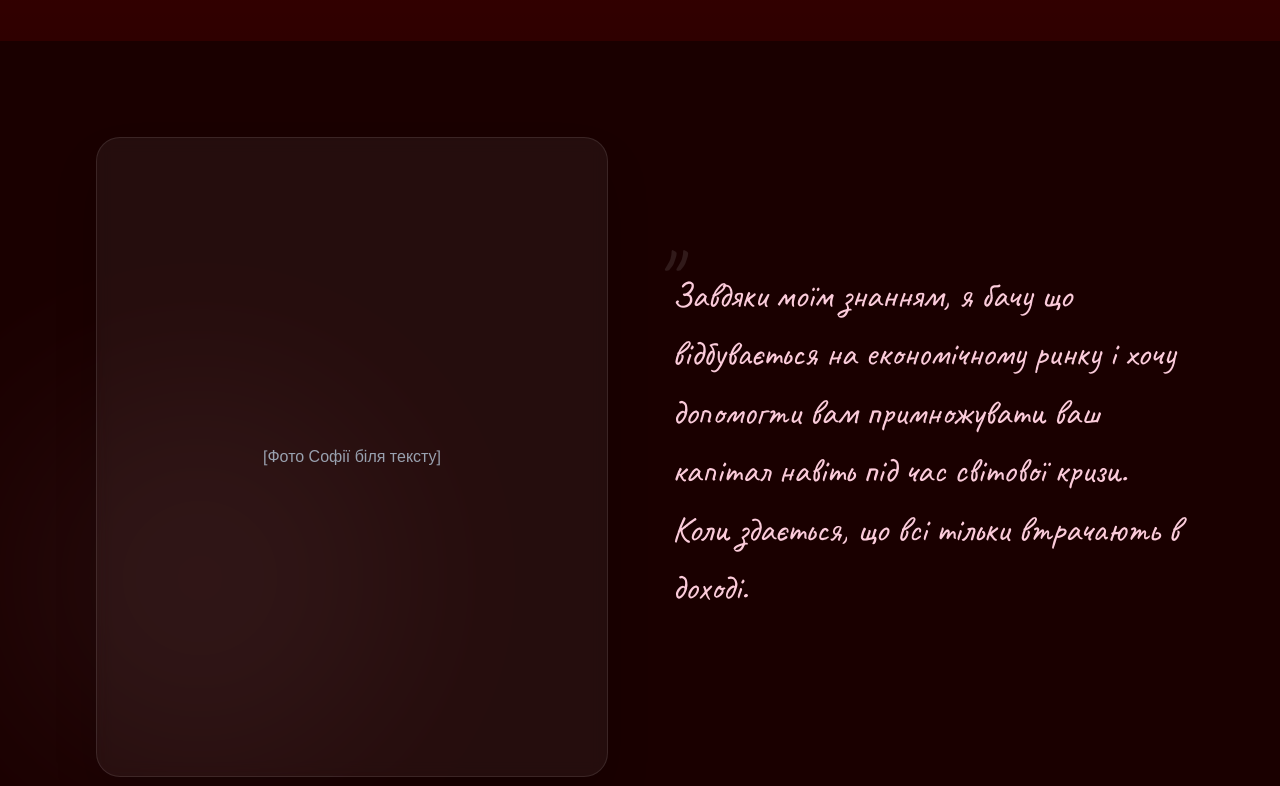
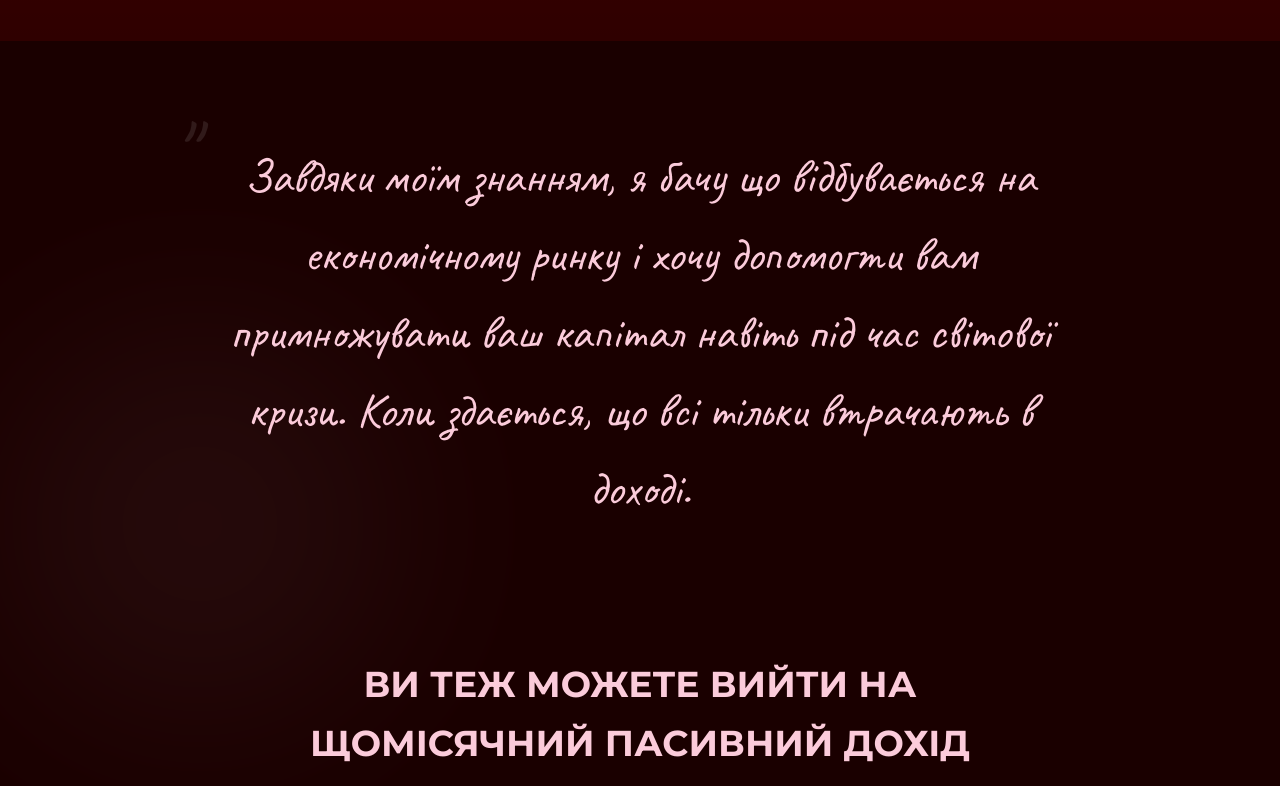
Before and after one commit to YuransiS/economica, a Next.js app: page / in a window 1280 px wide. Shown: the part 4020-4806 px from the top of the page. Built offline with nearby package versions, Linux system fonts and the light colour scheme.

Commit message:
"Update_VIP_pricing_and_pixel_tracking"

```diff
--- a/src/app/thank-you/[orderId]/page.tsx
+++ b/src/app/thank-you/[orderId]/page.tsx
@@ -1,5 +1,6 @@
 import Link from "next/link";
 import { CheckCircle2 } from "lucide-react";
+import PixelPurchaseTracking from "@/components/PixelPurchaseTracking";
 
 export default async function ThankYouPage({
   params,
@@ -28,8 +29,11 @@ export default async function ThankYouPage({
     );
   }
 
+  const purchaseValue = tariff === 'VIP' ? 49 : 19;
+
   return (
     <div className="flex min-h-screen flex-col items-center justify-center bg-[#FCFAF8] p-6 text-center">
+      <PixelPurchaseTracking value={purchaseValue} />
       <div className="w-full max-w-lg rounded-3xl bg-white p-10 shadow-xl border border-[#81D8D0]/20">
         <div className="mb-6 flex justify-center">
           <div className="rounded-full bg-[#81D8D0]/10 p-4">
--- a/src/components/AboutAuthorSection.tsx
+++ b/src/components/AboutAuthorSection.tsx
@@ -10,28 +10,14 @@ export default function AboutAuthorSection({ onOpenLead }: { onOpenLead: () => v
       <div className="absolute top-1/4 left-0 h-[400px] w-[400px] rounded-full bg-[#FBCBDA] opacity-5 blur-[100px] pointer-events-none"></div>
 
       <div className="container mx-auto px-4 lg:px-8 max-w-6xl relative z-10">
-        <div className="flex flex-col lg:flex-row items-center gap-16 mb-24">
-          <motion.div
-            initial={{ opacity: 0, scale: 0.95 }}
-            whileInView={{ opacity: 1, scale: 1 }}
-            viewport={{ once: true }}
-            className="lg:w-1/2 relative"
-          >
-            {/* Image Placeholder */}
-            <div className="aspect-[4/5] rounded-3xl bg-white/5 border border-white/10 overflow-hidden relative shadow-2xl backdrop-blur-sm">
-              <div className="absolute inset-0 flex items-center justify-center text-gray-400 font-arimo">
-                [Фото Софії біля тексту]
-              </div>
-            </div>
-          </motion.div>
-
+        <div className="mb-24 flex justify-center">
           <motion.div
             initial={{ opacity: 0, y: 20 }}
             whileInView={{ opacity: 1, y: 0 }}
             viewport={{ once: true }}
-            className="lg:w-1/2"
+            className="max-w-4xl text-center"
           >
-            <blockquote className="font-script text-3xl md:text-4xl leading-relaxed text-[#FBCBDA] mb-8 relative">
+            <blockquote className="font-script text-3xl md:text-5xl leading-relaxed text-[#FBCBDA] mb-8 relative">
               <span className="text-8xl text-white/10 absolute -top-8 -left-6 z-0">"</span>
               <span className="relative z-10">Завдяки моїм знанням, я бачу що відбувається на економічному ринку і хочу допомогти вам примножувати ваш капітал навіть під час світової кризи. Коли здається, що всі тільки втрачають в доході.</span>
             </blockquote>
--- /dev/null
+++ b/src/components/CountdownTimer.tsx
@@ -0,0 +1,39 @@
+'use client';
+
+import { useState, useEffect } from 'react';
+import { Clock } from 'lucide-react';
+
+export default function CountdownTimer() {
+  const [timeLeft, setTimeLeft] = useState({ hours: 23, minutes: 59, seconds: 59 });
+
+  useEffect(() => {
+    const targetTime = new Date();
+    targetTime.setHours(targetTime.getHours() + 24);
+
+    // To make it look like a persistent 24h timer without complex storage,
+    // we just count down 24h from when the user opened the page.
+    let remaining = 24 * 60 * 60;
+
+    const timer = setInterval(() => {
+      remaining -= 1;
+      if (remaining <= 0) remaining = 0;
+
+      const hours = Math.floor(remaining / 3600);
+      const minutes = Math.floor((remaining % 3600) / 60);
+      const seconds = remaining % 60;
+
+      setTimeLeft({ hours, minutes, seconds });
+    }, 1000);
+
+    return () => clearInterval(timer);
+  }, []);
+
+  const formatTime = (time: number) => time.toString().padStart(2, '0');
+
+  return (
+    <div className="flex items-center justify-center gap-2 text-amber-300 font-montserrat text-sm uppercase font-bold tracking-wider mt-2 mb-4 animate-pulse">
+      <Clock className="w-4 h-4" />
+      <span>Акція діє ще: {formatTime(timeLeft.hours)}:{formatTime(timeLeft.minutes)}:{formatTime(timeLeft.seconds)}</span>
+    </div>
+  );
+}
--- /dev/null
+++ b/src/components/PixelPurchaseTracking.tsx
@@ -0,0 +1,13 @@
+'use client';
+
+import { useEffect } from 'react';
+
+export default function PixelPurchaseTracking({ value, currency = 'USD' }: { value: number, currency?: string }) {
+  useEffect(() => {
+    if (typeof window !== 'undefined' && typeof (window as any).fbq === 'function') {
+      (window as any).fbq('track', 'Purchase', { value, currency });
+    }
+  }, [value, currency]);
+
+  return null;
+}
--- a/src/components/PricingSection.tsx
+++ b/src/components/PricingSection.tsx
@@ -2,6 +2,7 @@
 
 import { motion } from 'framer-motion';
 import AnimatedCheck from './icons/AnimatedCheck';
+import CountdownTimer from './CountdownTimer';
 
 export default function PricingSection({ onOpenLead }: { onOpenLead: (tariff: string, price: number) => void }) {
   const tariffs = [
@@ -24,8 +25,8 @@ export default function PricingSection({ onOpenLead }: { onOpenLead: (tariff: st
     },
     {
       name: "VIP",
-      oldPrice: 59,
-      price: 39,
+      oldPrice: 69,
+      price: 49,
       features: [
         "Доступ до чату",
         "3 прямі ефіри",
@@ -105,6 +106,10 @@ export default function PricingSection({ onOpenLead }: { onOpenLead: (tariff: st
                 </span>
               </div>
 
+              {tariff.name === 'VIP' && (
+                <CountdownTimer />
+              )}
+
               <button
                 onClick={() => onOpenLead(tariff.name, tariff.price)}
                 className={`w-full rounded-2xl py-5 text-xl font-bold uppercase tracking-widest transition-transform hover:scale-105 shadow-xl ${tariff.buttonColor}`}
--- a/src/components/TariffSelectionModal.tsx
+++ b/src/components/TariffSelectionModal.tsx
@@ -2,6 +2,7 @@
 
 import { motion, AnimatePresence } from 'framer-motion';
 import { X, CheckCircle2 } from 'lucide-react';
+import CountdownTimer from './CountdownTimer';
 
 export default function TariffSelectionModal({
   isOpen,
@@ -28,8 +29,8 @@ export default function TariffSelectionModal({
     },
     {
       name: "VIP",
-      price: 39,
-      oldPrice: 59,
+      price: 49,
+      oldPrice: 69,
       features: [
         "Все з PRO",
         "Індивідуальний zoom",
@@ -125,6 +126,10 @@ export default function TariffSelectionModal({
                       </span>
                     </div>
 
+                    {tariff.name === 'VIP' && (
+                      <CountdownTimer />
+                    )}
+
                     <button
                       onClick={() => onSelectTariff(tariff.name, tariff.price)}
                       className={`w-full rounded-xl py-4 text-base md:text-lg font-bold uppercase tracking-wider transition-all hover:scale-105 active:scale-95 shadow-[0_4px_20px_rgba(0,0,0,0.3)] ${tariff.buttonColor}`}
```
